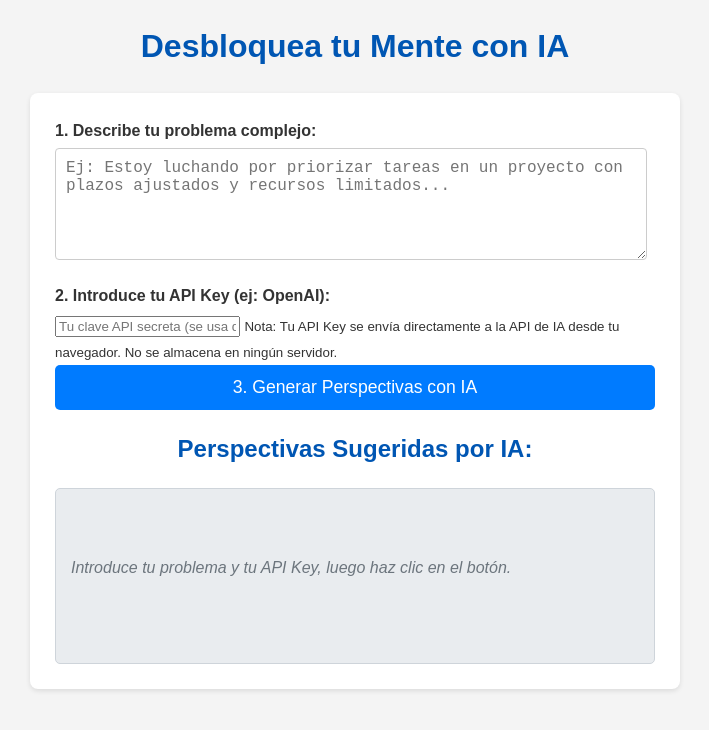
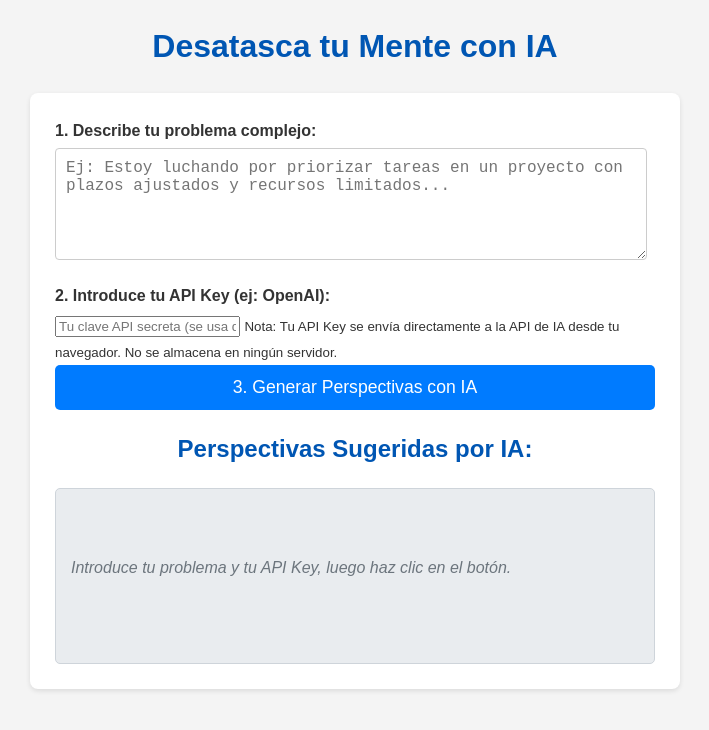
Before and after one commit to Xesco-Tejedor/plungeFix, a plain HTML site: page index.html in a window 1280 px wide. Shown: the whole page, without its empty margins (285-994 px from the left). Drawn offline with Linux system fonts and the light colour scheme.

Commit message:
Update index.html

```diff
--- a/index.html
+++ b/index.html
@@ -8,7 +8,7 @@
 </head>
 <body>
 
-    <h1>Desbloquea tu Mente con IA</h1>
+    <h1>Desatasca tu Mente con IA</h1>
 
     <div class="container">
         <label for="problemInput">1. Describe tu problema complejo:</label>
```
